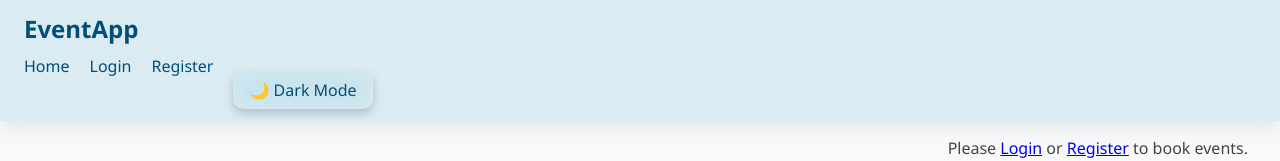
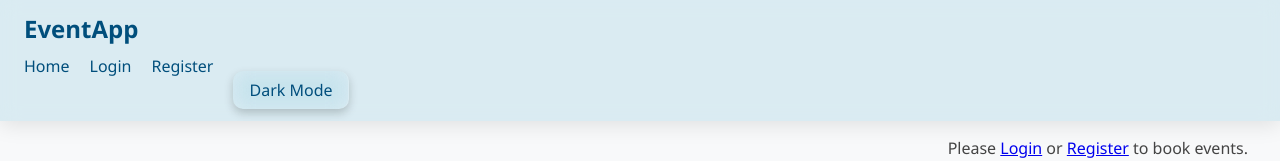
Before and after one commit to EDEL-WEB/Event-Scheduling-System-2, a React (Create React App) app in the folder client/: page / in a window 1280 px wide. Shown: the top 161 px of the page. Built offline with nearby package versions, Linux system fonts and the light colour scheme; no server answers.

Commit message:
setup frontend componenets

```diff
--- a/client/src/components/NavBar.jsx
+++ b/client/src/components/NavBar.jsx
@@ -50,9 +50,9 @@ function NavBar() {
           </>
         )}
 
-        {/* 🌙 Theme Toggle */}
+        {}
         <button className="btn theme-toggle" onClick={toggleTheme}>
-          {theme === "light" ? "🌙 Dark Mode" : "☀️ Light Mode"}
+          {theme === "light" ? "Dark Mode" : "Light Mode"}
         </button>
       </div>
     </nav>
```
